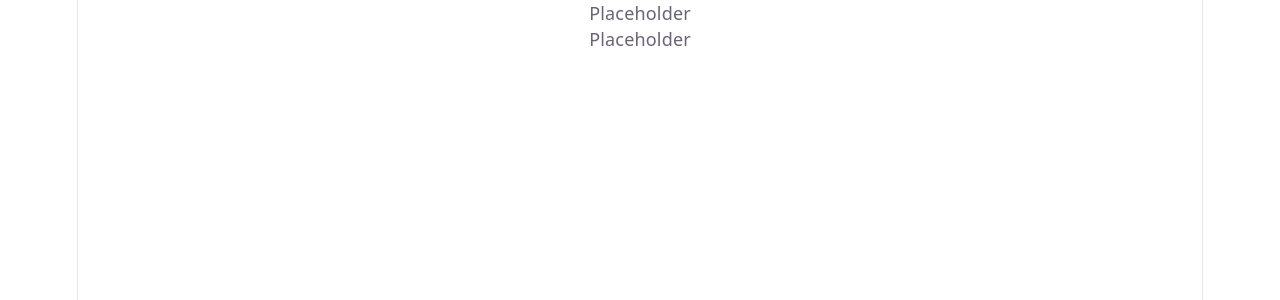
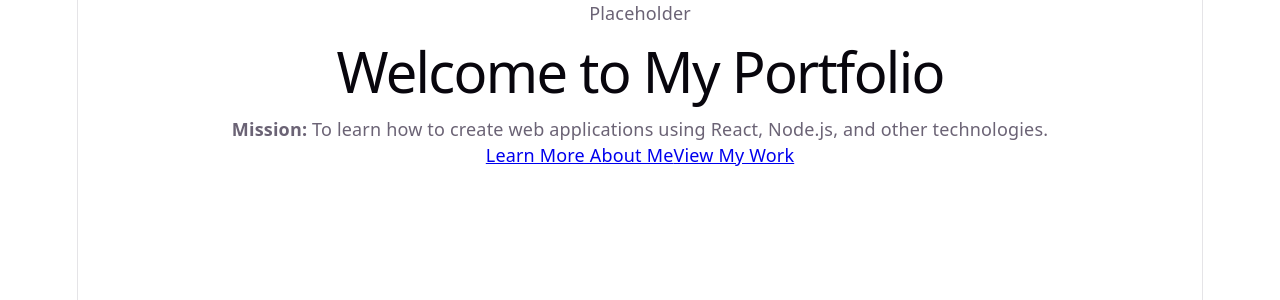
Before and after one commit to kyleelliscent/Portfolio, a React (Vite) app: page / in a window 1280 px wide. Shown: the top 300 px of the page. Built offline with nearby package versions, Linux system fonts and the light colour scheme.

Commit message:
Filled out Home.jsx

```diff
--- a/src/components/Home.jsx
+++ b/src/components/Home.jsx
@@ -1,3 +1,24 @@
+import { Link } from "react-router-dom";
+
 export default function Home() {
-  return <div>Placeholder</div>;
+  return (
+    <section className="home-page">
+      <div className="welcome-message">
+        <h1>Welcome to My Portfolio</h1>
+
+        <p className="mission-statement">
+          <strong>Mission:</strong> To learn how to create web applications using React, Node.js, and other technologies.
+        </p>
+      </div>
+
+    <div className="redirects">
+      <Link to="/about" className="redirect-about">
+        Learn More About Me
+      </Link>
+      <Link to="/projects" className="redirect-projects">
+        View My Work
+      </Link>
+    </div>
+    </section>
+  );
 }
```
